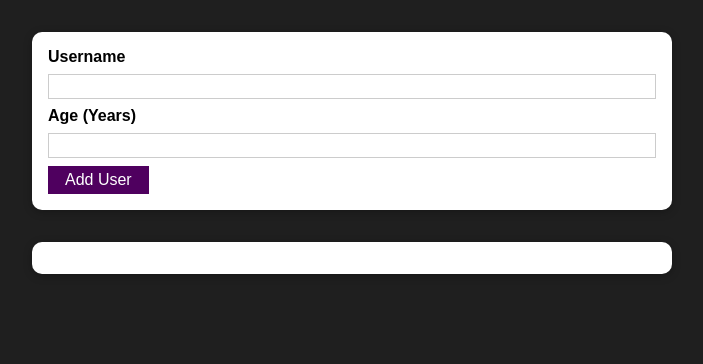
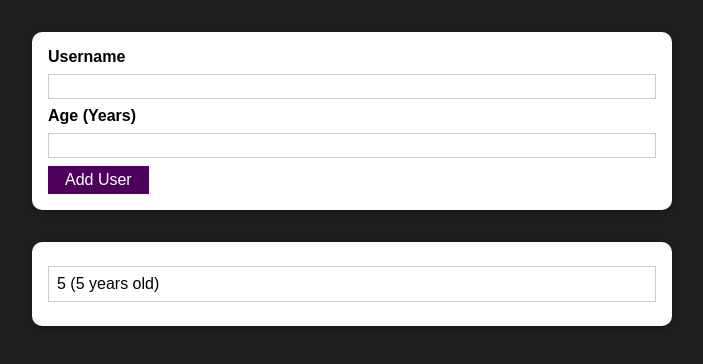
Before and after one commit to jetonramadani/User-Tracker, a React (Create React App) app: page / in a window 1280 px wide. Both pictures are taken after typing "Sample", "5" into the empty fields and a click on the button "Add User". Shown: the top 364 px of the page, without its empty margins (288-991 px from the left). Built offline with nearby package versions, Linux system fonts and the light colour scheme.

Commit message:
Functionality with dynamic array

```diff
--- a/src/App.js
+++ b/src/App.js
@@ -1,13 +1,25 @@
-import React from "react";
+import React, {useState} from "react";
 
 import AddUser from "./components/Users/AddUser";
 import UserList from "./components/Users/UserList";
 
 function App() {
+  const [users, setUsers] = useState([]);
+  const userAddHandler = (user) => {
+    setUsers((previous) => {
+      return [
+        ...previous,
+        {
+          id: Math.random().toString(),
+          ...user,
+        },
+      ];
+    });
+  };
   return (
     <div>
-      <AddUser />
-      <UserList users={[]} />
+      <AddUser onAddUser={userAddHandler} />
+      <UserList users={users} />
     </div>
   );
 }
--- a/src/components/Users/AddUser.js
+++ b/src/components/Users/AddUser.js
@@ -11,6 +11,11 @@ const AddUser = (props) => {
     if (enterdUsername.trim().length === 0 || enteredAge.trim().length === 0)
       return;
     if (+enteredAge < 1) return;
+    const user = {
+      name: enteredAge,
+      age: enteredAge,
+    };
+    props.onAddUser(user);
     setEnteredUsername("");
     setEnteredAge("");
   };
--- a/src/components/Users/UserList.js
+++ b/src/components/Users/UserList.js
@@ -5,7 +5,7 @@ const UserList = (props) => {
     <Card className={styles.users}>
       <ul>
         {props.users.map((item) => (
-          <li>
+          <li key={item.id}>
             {item.name} ({item.age} years old)
           </li>
         ))}
```
